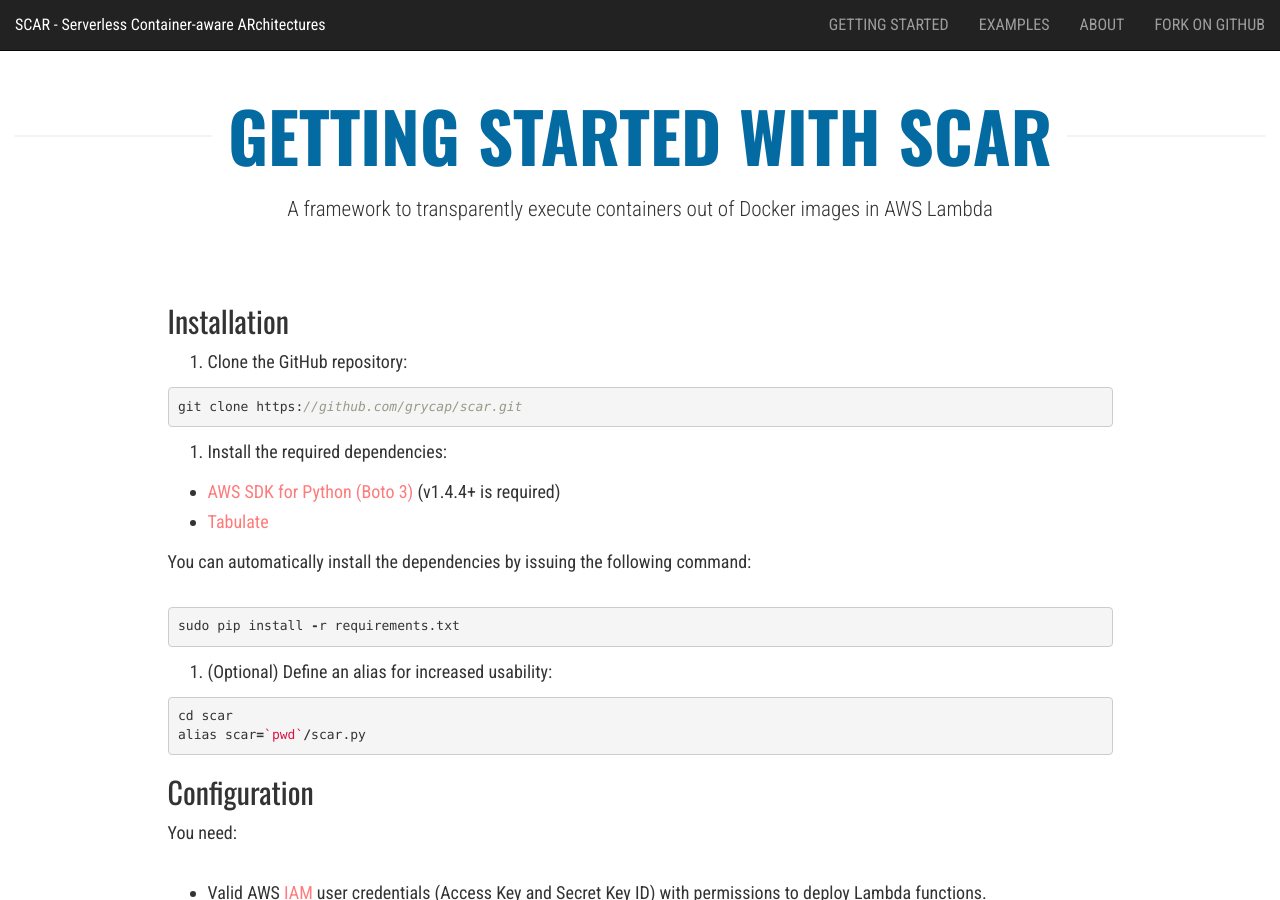
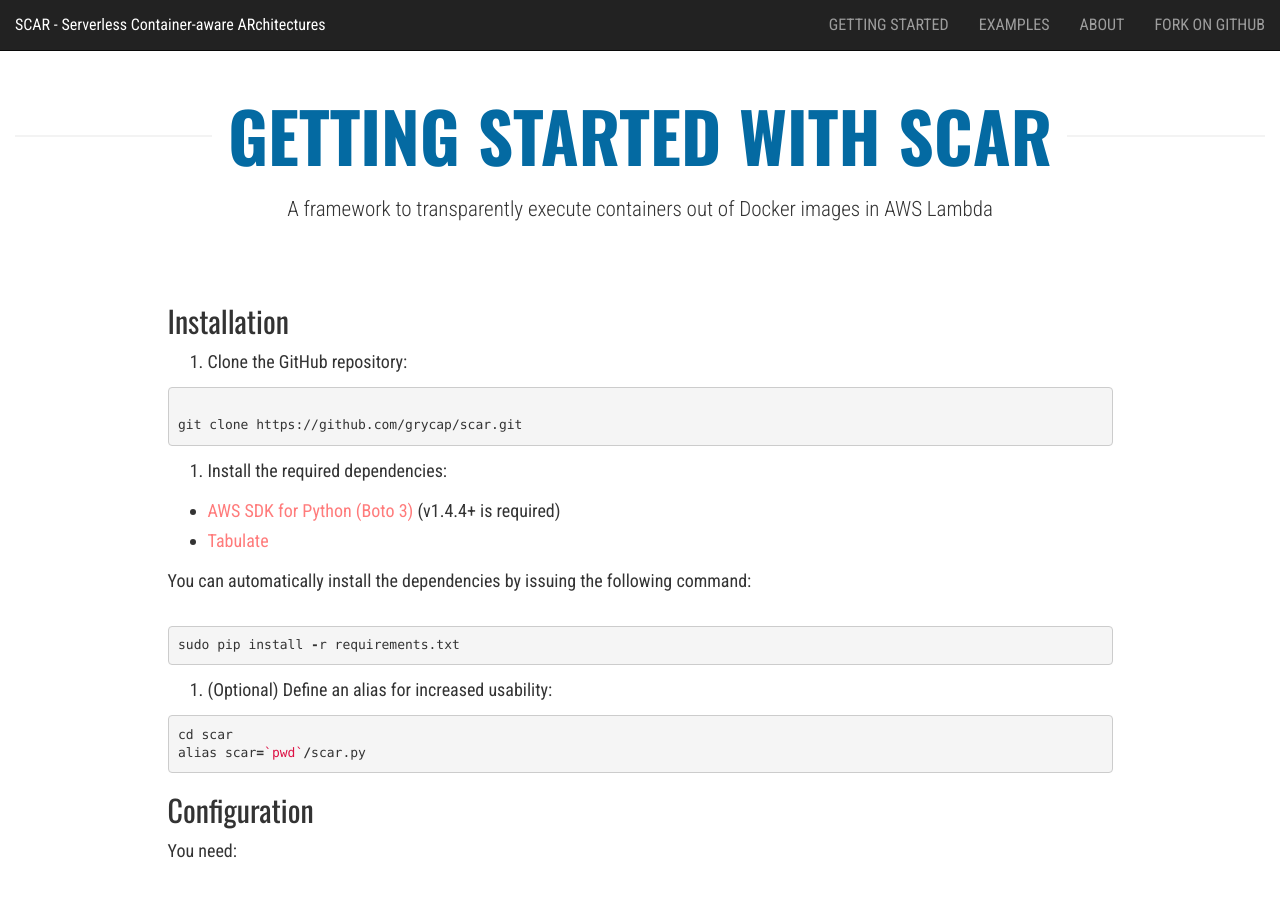
Before and after one commit to amcaar/try.github.io, a Jekyll site: the page built from _pages/installation.md, in a window 1280 px wide and 900 px high. Built offline with Jekyll 4.4.1, drawn with Linux system fonts in a browser that asks for light colours; nearby versions of some CDN libraries.

Commit message:
Update installation.md

```diff
--- a/_pages/installation.md
+++ b/_pages/installation.md
@@ -8,9 +8,9 @@
 
 1. Clone the GitHub repository:
 
-{% highlight javascript %}
+<pre><code>
 git clone https://github.com/grycap/scar.git
-{% endhighlight %}
+</code></pre>
 
 2. Install the required dependencies:
 
```
